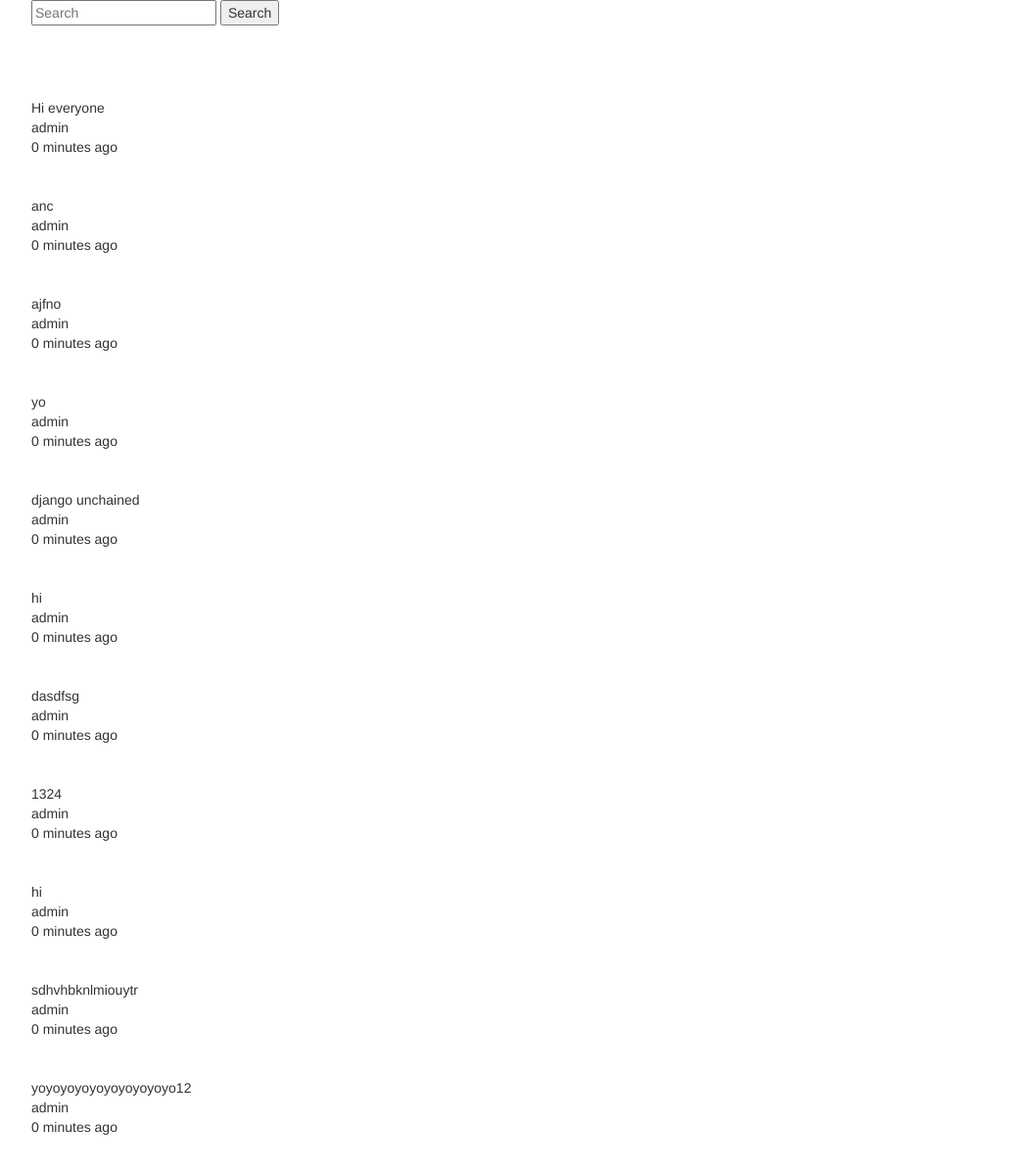
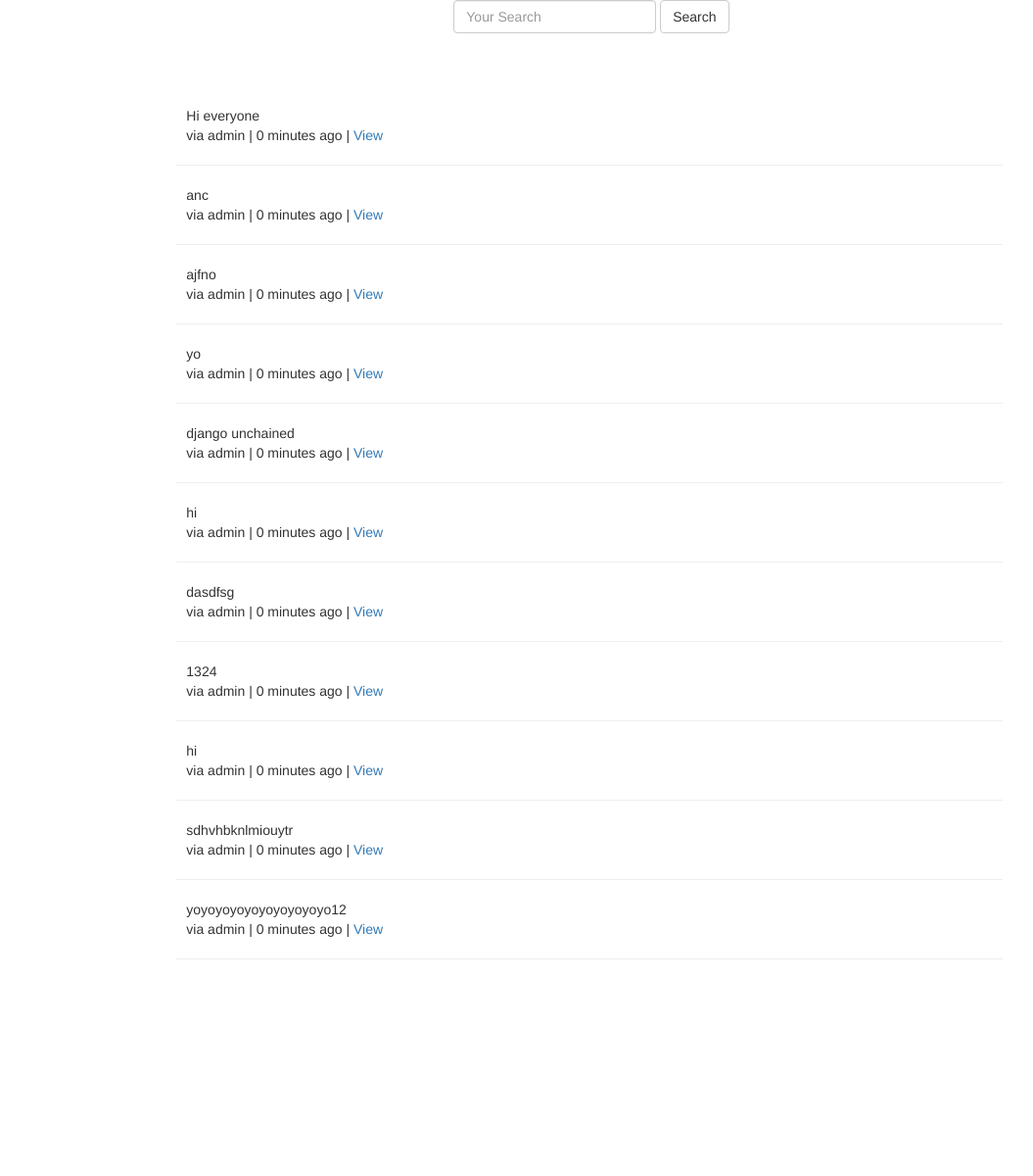
Before and after one commit to gautamsood15/Triber, a Django app: page /tweet/ in a window 1280 px wide. Shown: the whole page at 98% size, without its empty margins (38-1093 px from the left). After the commit the page ends 979 px from the top, so only its background shows below. Run offline with Django 3.2, Linux system fonts and the light colour scheme; data comes from the database, SQL or seed files in the repository; some libraries are stand-ins or nearby versions.

Commit message:
Adding media type to templates

```diff
--- a/TriberVenv/src/tweets/templates/tweets/search_form.html
+++ b/TriberVenv/src/tweets/templates/tweets/search_form.html
@@ -1,4 +1,11 @@
-<form method='GET' action='{% url "tweet:list" %}'>
-	<input type="text" name="q" placeholder="Search" value="{{ request.GET.q }}"/>
-	<input type="submit" value="Search" />
-</form>
+<div class="row">
+	<div class='col-sm-12 text-center'>
+		<form class="form-inline" method='GET' action='{% url "tweet:list" %}'>
+			<div class="form-group"></div>
+				<input class="form-control" type="text" name="q" placeholder="Your Search" value="{{ request.GET.q }}"/>
+
+				<input class="btn btn-default" type="submit" value="Search" />
+			</div>
+		</form>
+	</div>
+</div>
--- a/TriberVenv/src/tweets/templates/tweets/tweet_list.html
+++ b/TriberVenv/src/tweets/templates/tweets/tweet_list.html
@@ -1,11 +1,31 @@
 {% extends "base.html" %}
 {% block content %}
 
+
+
+
+
+
 {% include "tweets/search_form.html" %}<br/><br/><br/>
+<div class='row'>
+	<div class='col-sm-8 col-sm-offset-2'>
+
 	{% for object in object_list %}
+		<div class="media">
+			<div class="media-left">
+				<a href="#">
+					{% if object.image %}
+						<img class="media-object" src="..." alt="...">
+					{% endif %}
+
+				</a>
+			</div>
+			<div class="media-body">
 				{{ object.content }}<br/>
-	{{ object.user }}<br/>
-	{{ object.timestamp|timesince }} ago<br/><br/><br/>
+				via {{ object.user }} | {{ object.timestamp|timesince }} ago | <a href='{{ object.get_absolute_url }}'>View</a>
+			</div>
+		</div>
+		<hr/>
 	{% empty %}
 		{% if request.GET.q %}
 		<p>No tweets Found</p>
@@ -14,4 +34,7 @@
 		{% endif %}
 	{% endfor %}
 
+	</div>
+</div>
+
 {% endblock content %}
```
Also changed, not shown: TriberVenv/src/tweets/templates/tweets/list_view.html (deleted, +0 -12 lines). Lines whose indentation alone changed are shown as unchanged.
